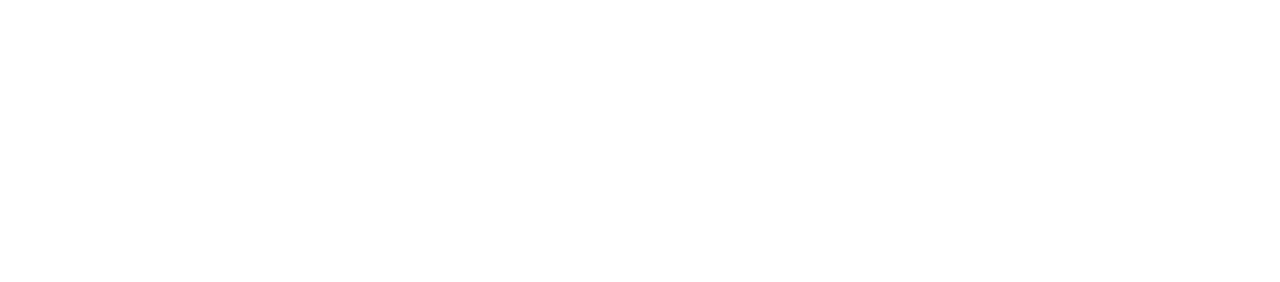
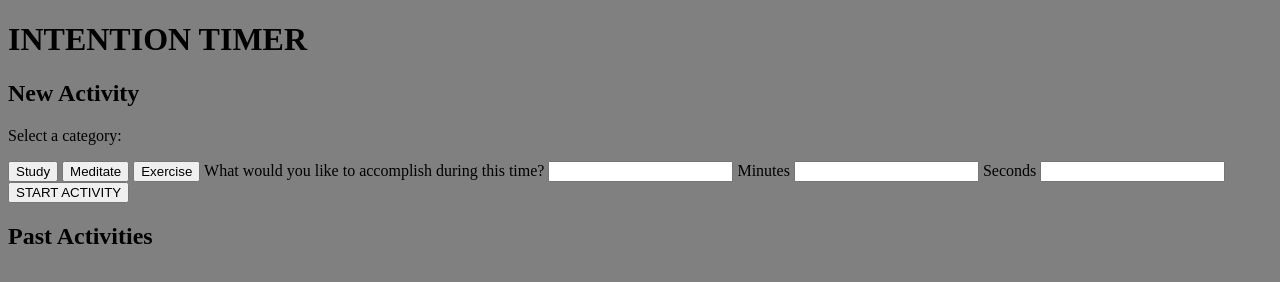
Before and after one commit to anewb87/intention-timer, a plain HTML site: page index.html in a window 1280 px wide. Drawn offline with Linux system fonts and the light colour scheme.

Commit message:
Build out HTML

```diff
--- a/index.html
+++ b/index.html
@@ -7,13 +7,27 @@
   </head>
   <body>
     <header>
-
+      <h1>INTENTION TIMER</h1>
     </header>
     <main>
-      <section>
-
+      <section class="new-activity">
+        <h2>New Activity</h2>
+        <form>
+          <p class="select-category">Select a category:</p>
+          <button class="category-button study-button"><img scr="./assets/study.svg">Study</button>
+          <button class="category-button meditate-button">Meditate</button>
+          <button class="category-button exercise-button">Exercise</button>
+          <label for="activity-input" class="accomplish-text">What would you like to accomplish during this time?</label>
+          <input type="text" id="activity-input"/>
+          <label for="minutes-input" class="set-minutes">Minutes</label>
+          <input type="number" id="minutes-input"/>
+          <label for="seconds-input" class="set-seconds">Seconds</label>
+          <input type="number" id="seconds-input"/>
+          <button class="white-button start-activity-button">START ACTIVITY</button>
+        </form>
       </section>
       <section>
+        <h2>Past Activities</h2>
 
       </section>
     </main>
--- a/styles.css
+++ b/styles.css
@@ -0,0 +1,3 @@
+body {
+  background-color: gray;
+}
```
